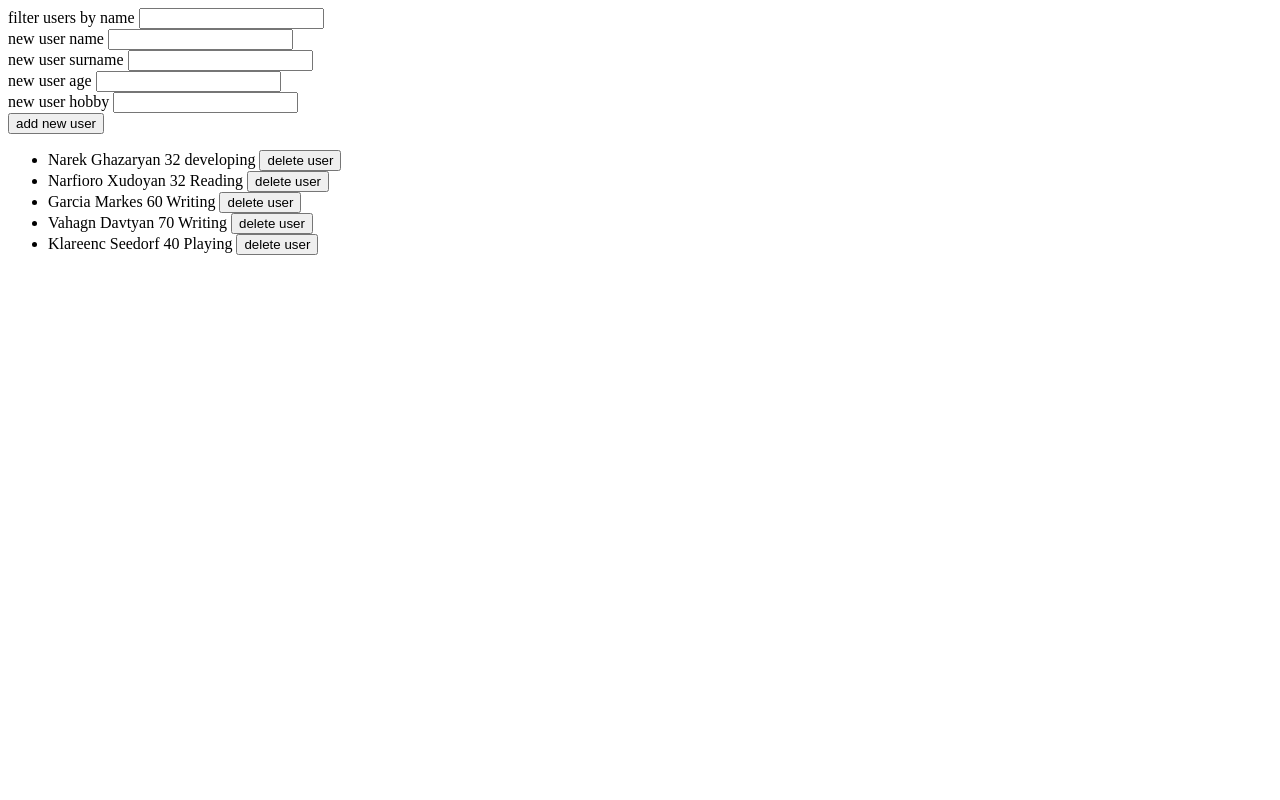
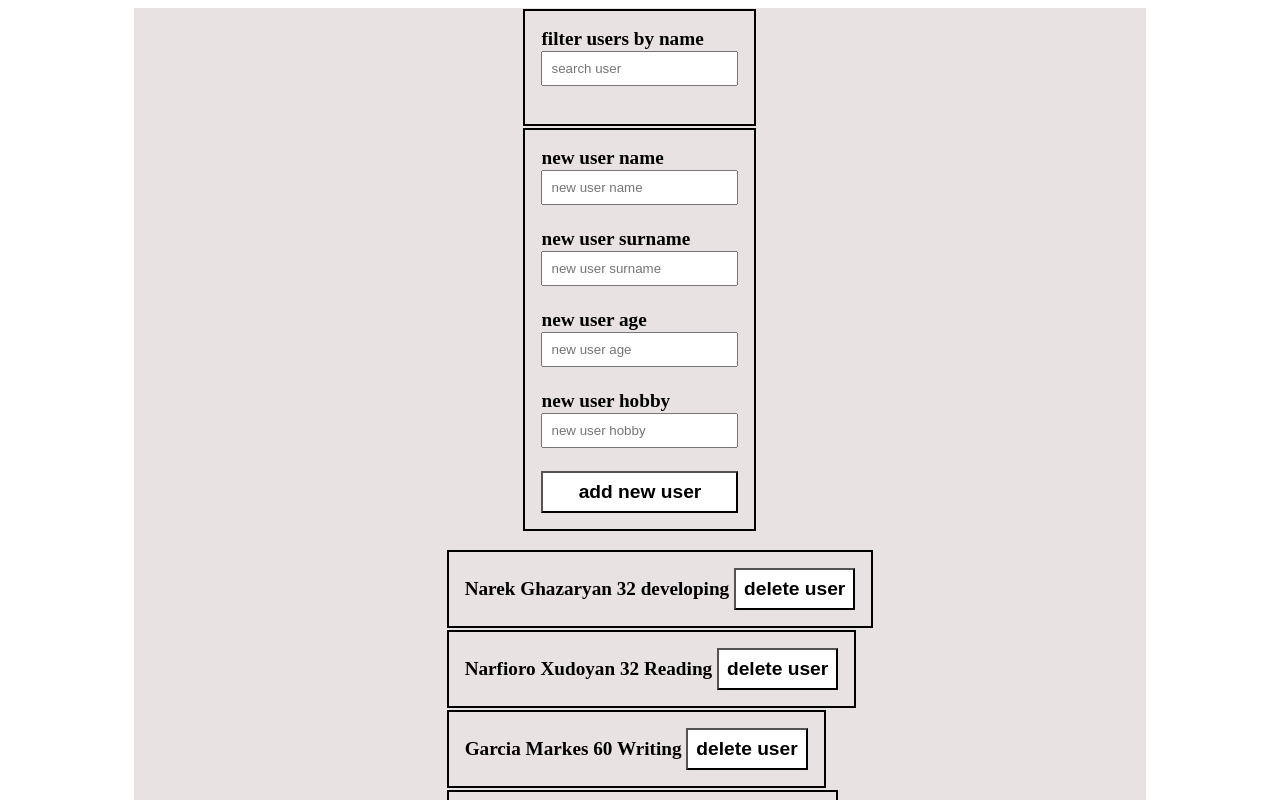
Before and after one commit to NarekGhazaryanjs/toDoListClasses, a React (Create React App) app in the folder todo/: page / in a window 1280 px wide. Shown: the top 800 px of the page. Built offline with nearby package versions, Linux system fonts and the light colour scheme.

Commit message:
styling project

```diff
--- a/todo/src/App.js
+++ b/todo/src/App.js
@@ -6,6 +6,7 @@ import Listitem from "./Components/LIstitem/Listitem";
 import Text from "./Components/Text/Text";
 import Card from "./Ui/Card/Card";
 import Wrapper from "./Ui/Wrapper/Wrapper";
+import classes from './Ui/Global.module.css'
 
 class App extends Component {
   constructor(props) {
@@ -78,36 +79,38 @@ class App extends Component {
   render() {
     return (
       <Wrapper>
-        <Card>
+        <Card className={classes['app-container']}>
+        <Card className={classes.form}>
           <Text> filter users by name </Text>
-          <Input onChange={this.changeSearchedNameHandler} type='text' />
+          <Input className={classes['input-field']} placeholder='search user' onChange={this.changeSearchedNameHandler} type='text' />
         </Card>
-        <Card>
+        <Card className={classes.form}>
           <Text> new user name </Text>
-          <Input propsRef={this.nextUserName}  type='text' />
+          <Input className={classes['input-field']} placeholder='new user name' propsRef={this.nextUserName}  type='text' />
           <Text> new user surname </Text>
-          <Input propsRef={this.nextUserSurname}  type='text' />
+          <Input className={classes['input-field']} placeholder='new user surname' propsRef={this.nextUserSurname}  type='text' />
           <Text> new user age </Text>
-          <Input propsRef={this.nextUserAge}  type='number' />
+          <Input className={classes['input-field']} placeholder='new user age' propsRef={this.nextUserAge}  type='number' />
           <Text> new user hobby </Text>
-          <Input propsRef={this.nextUserHobby}  type='text' />
-          <Button onClick={this.addNewUserHandler}> add new user </Button>
+          <Input className={classes['input-field']} placeholder='new user hobby' propsRef={this.nextUserHobby}  type='text' />
+          <Button className={classes.button} onClick={this.addNewUserHandler}> add new user </Button>
         </Card>
-         <List>
+         <List className={classes.list}>
            {
             this.state.userList.filter(this.filterUsersBySearchName).map(user => {
               return (
-                <Listitem key={user.id}>
+                <Listitem className={classes['list-item']} key={user.id}>
                   <Text> {user.name} </Text>
                   <Text> {user.surname} </Text>
                   <Text> {user.age} </Text>
                   <Text> {user.hobby} </Text>
-                  <Button onClick={() => this.deleteExistingUserHandler(user.id)}> delete user </Button>
+                  <Button className={classes.button} onClick={() => this.deleteExistingUserHandler(user.id)}> delete user </Button>
                 </Listitem>
               )
             })
            }
          </List>
+         </Card>
       </Wrapper>
     )
   }
--- a/todo/src/Components/Input/Input.js
+++ b/todo/src/Components/Input/Input.js
@@ -6,9 +6,11 @@ class Input extends Component {
         return (
             <Wrapper>
                <input
+               placeholder={this.props.placeholder}
                ref={this.props.propsRef}
                type={this.props.type}
                onChange={this.props.onChange}
+               className={this.props.className}
                />
                <br />
             </Wrapper>
--- a/todo/src/Ui/Global.module.css
+++ b/todo/src/Ui/Global.module.css
@@ -0,0 +1,64 @@
+.app-container {
+  width: 80%;
+  margin-left: 10%;
+  display: flex;
+  flex-direction: column;
+  align-items: center;
+  background-color: rgb(232, 226, 226);
+}
+
+.form {
+    padding: 16px;
+
+    margin: 1px;
+    display: flex;
+    flex-direction: column;
+    justify-content: center;
+    font-size: 1.2rem;
+    font-weight: bold;
+    border: 2px solid black;
+}
+
+.form > * {
+    margin-top: 1px;
+}
+
+.list {
+
+}
+
+.list-item {
+    list-style-type: none;
+    margin: 2px;
+    border: 2px solid black;
+    padding: 16px;
+    width: max-content;
+    font-size: 1.2rem;
+    font-weight: bold;
+}
+
+
+.button {
+    padding: 8px;
+    background-color: white;
+    color: black;
+    font-weight: bold;
+    font-size: 1.2rem;
+}
+
+.button:hover {
+    background-color: black;
+    color: white;
+    cursor: pointer;
+}
+
+.input-field {
+    padding: 8px;
+}
+
+
+@media screen and (max-width: 768px) {
+    html {
+      font-size: 12px;
+    }
+  }
```
Also changed, not shown: todo/src/App.css (line endings or trailing spaces).
